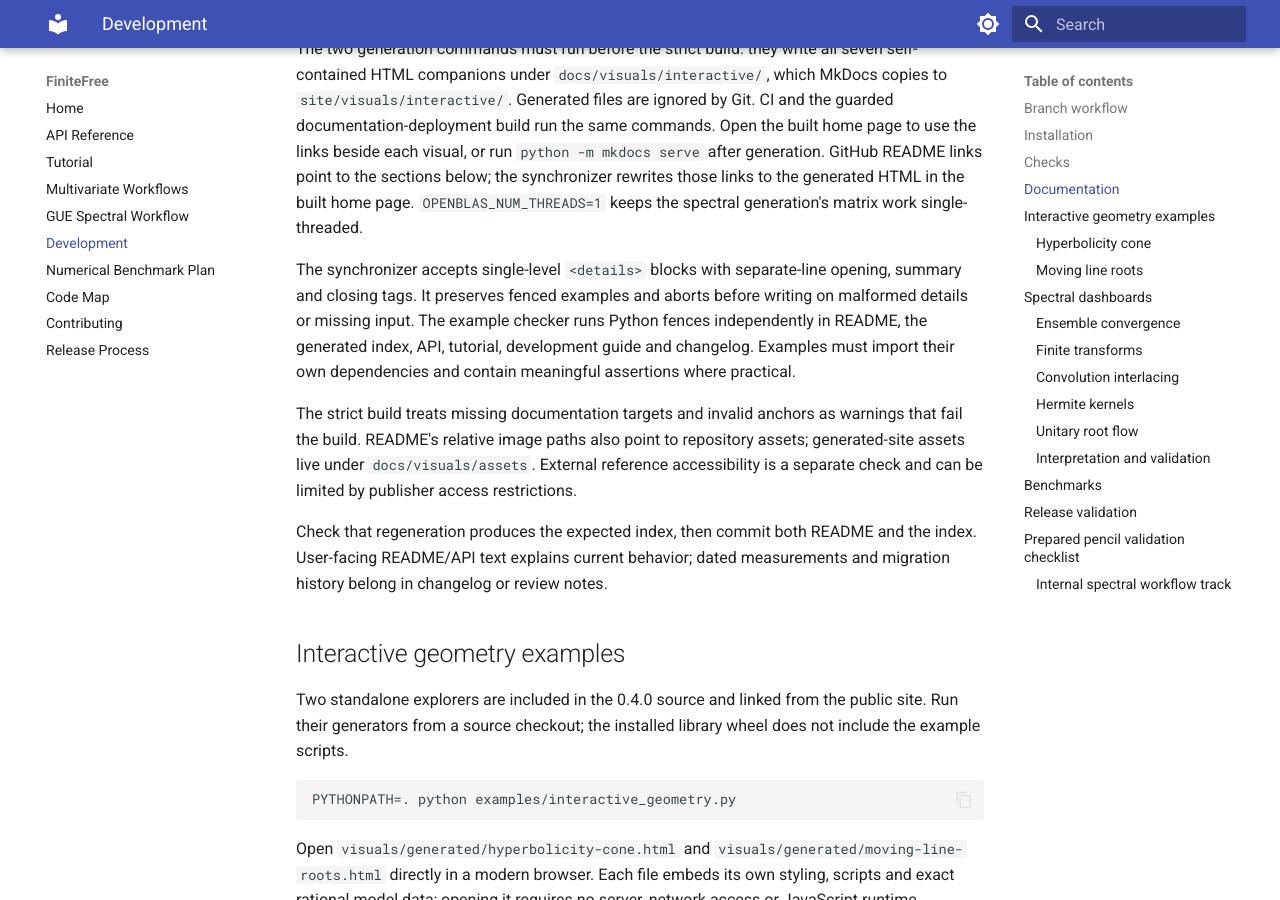
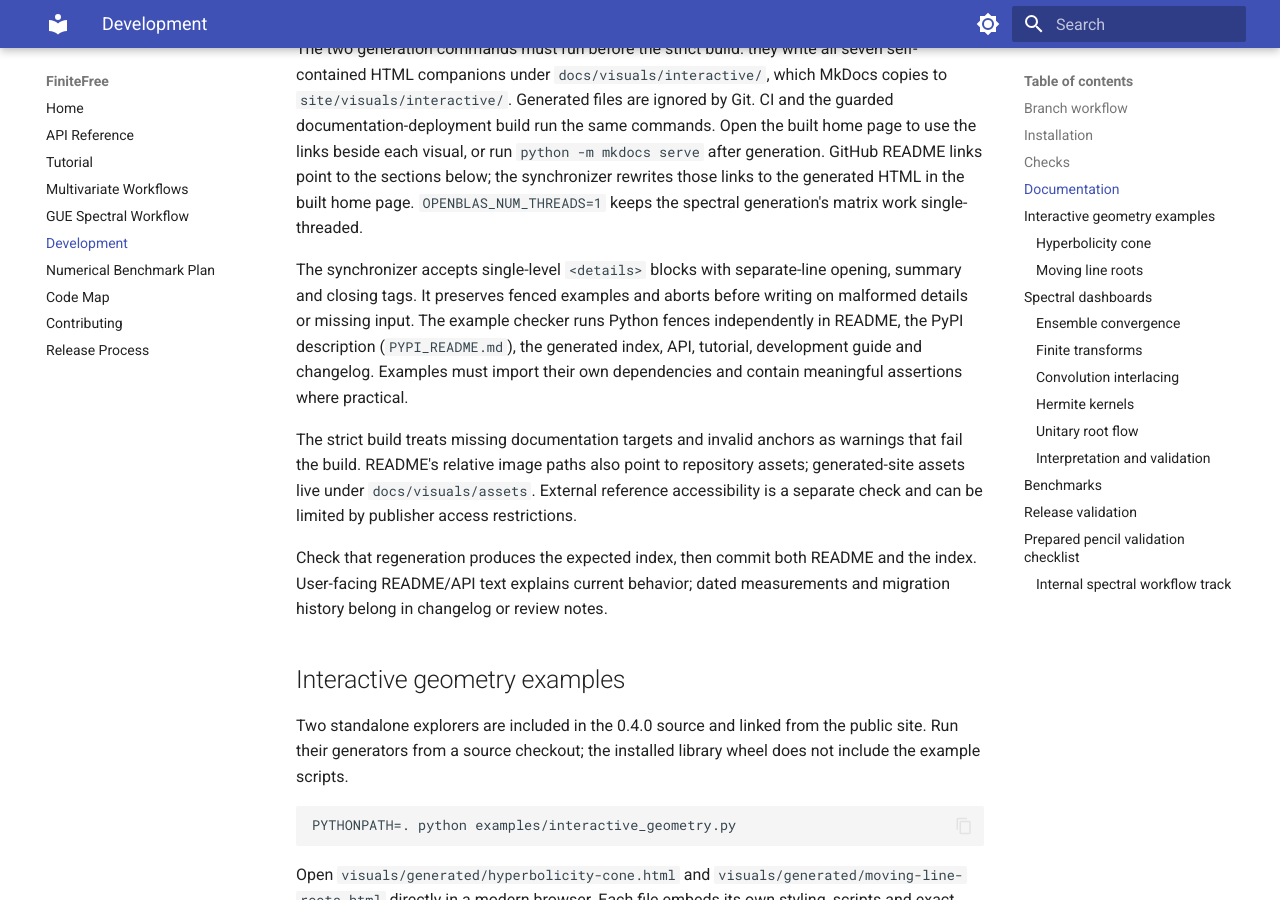
Before and after one commit to jontb/FiniteFree, an MkDocs documentation site: the page built from docs/development.md, in a window 1280 px wide and 900 px high, scrolled down 2794 px. Built offline with MkDocs 1.6.1 and Material for MkDocs 9.7.7, drawn with Linux system fonts in a browser that asks for light colours.

Commit message:
docs: describe PyPI example validation coverage

```diff
--- a/docs/development.md
+++ b/docs/development.md
@@ -97,7 +97,7 @@ python -m mkdocs build --strict
 
 The two generation commands must run before the strict build: they write all seven self-contained HTML companions under `docs/visuals/interactive/`, which MkDocs copies to `site/visuals/interactive/`. Generated files are ignored by Git. CI and the guarded documentation-deployment build run the same commands. Open the built home page to use the links beside each visual, or run `python -m mkdocs serve` after generation. GitHub README links point to the sections below; the synchronizer rewrites those links to the generated HTML in the built home page. `OPENBLAS_NUM_THREADS=1` keeps the spectral generation's matrix work single-threaded.
 
-The synchronizer accepts single-level `<details>` blocks with separate-line opening, summary and closing tags. It preserves fenced examples and aborts before writing on malformed details or missing input. The example checker runs Python fences independently in README, the generated index, API, tutorial, development guide and changelog. Examples must import their own dependencies and contain meaningful assertions where practical.
+The synchronizer accepts single-level `<details>` blocks with separate-line opening, summary and closing tags. It preserves fenced examples and aborts before writing on malformed details or missing input. The example checker runs Python fences independently in README, the PyPI description (`PYPI_README.md`), the generated index, API, tutorial, development guide and changelog. Examples must import their own dependencies and contain meaningful assertions where practical.
 
 The strict build treats missing documentation targets and invalid anchors as warnings that fail the build. README's relative image paths also point to repository assets; generated-site assets live under `docs/visuals/assets`. External reference accessibility is a separate check and can be limited by publisher access restrictions.
 
```
